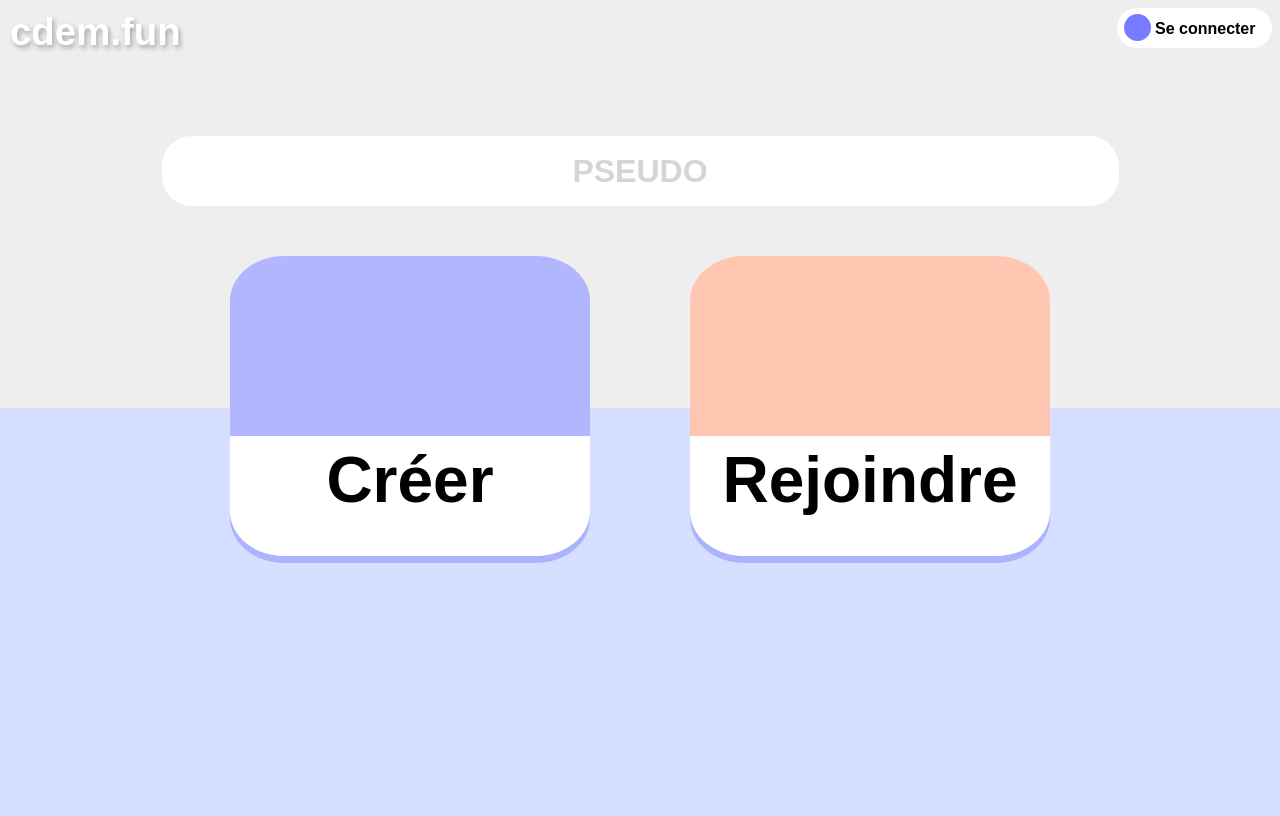
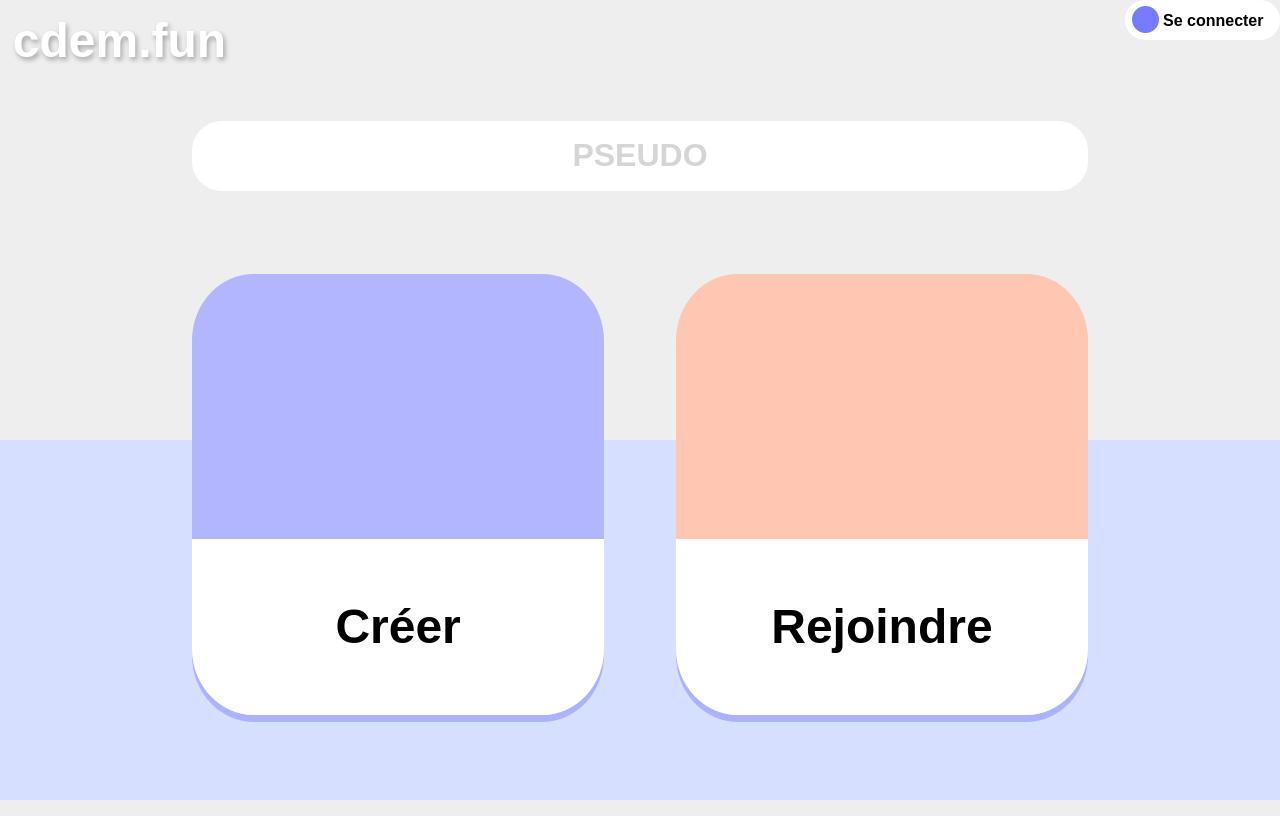
Before and after one commit to Lurius-tharn/CDEM, a PHP site: page / in a window 1280 px wide. Run offline with PHP 8.4, Linux system fonts and the light colour scheme.

Commit message:
lastupdate
de clement

```diff
--- a/public/css/style.css
+++ b/public/css/style.css
@@ -1,28 +1,45 @@
-body{
-  background: rgb(214,223,255);
-  background: linear-gradient(0deg, rgba(214,223,255,1) 0%, rgba(214,223,255,1) 50%, rgba(238,238,238,1) 50%);
-  max-width: 100vw;
-  height: 100vh;
+html {
+  min-height: 100%;
+  background: rgb(214, 223, 255);
+  background: linear-gradient(0deg, rgba(214, 223, 255, 1) 0%, rgba(214, 223, 255, 1) 45%, rgba(238, 238, 238, 1) 45%);
+  background-size: 100% 100%;
+  background-repeat: no-repeat;
+  overflow: scroll;
+  position: relative;
+  display: flex;
 }
-a,p ,::placeholder{
+
+body {
+  flex: 1;
+  margin: 0;
+  display: flex;
+  flex-direction: column;
+  row-gap: 5%;
+}
+
+a, p, ::placeholder {
   font-family: 'Montserrat', sans-serif;
   font-weight: 800;
   text-decoration: none;
 }
-::placeholder{
+
+::placeholder {
   color: #d5d5d5;
 }
-#container{
+
+header {
   display: flex;
   justify-content: space-between;
 }
-#connect{
+
+#connect {
   width: 155px;
   background: white;
   border-radius: 30px;
   height: 40px;
 }
-#round{
+
+#round {
   width: 15px;
   height: 15px;
   padding: 6px;
@@ -32,7 +49,8 @@ a,p ,::placeholder{
   position: relative;
   left: 7px;
 }
-#connect a{
+
+#connect a {
   position: relative;
   text-decoration: none;
   font-size: 1rem;
@@ -42,63 +60,91 @@ a,p ,::placeholder{
   color: #000;
   white-space: nowrap;
 }
-#logo{
+
+#logo {
   outline: none;
   text-decoration: none;
   color: white;
-  font-size: 2.4rem;
+  font-size: 3rem;
   font-weight: bold;
-  padding: 2px;
-  text-shadow: 2px 3px 5px rgba(0,0,0,0.3);
+  padding: 1%;
+  text-shadow: 2px 3px 5px rgba(0, 0, 0, 0.3);
 }
-#container2{
-  top: 80px;
+
+
+.container{
+  display: flex;
+  justify-content: center;
+  flex: 1;
+  flex-wrap: wrap;
+}
+
+#container2 {
   display: flex;
   flex-direction: column;
-  width:100%;
-  align-items: center;
-  position: relative;
+  width: 70%;
+  row-gap: 13%;
 }
-.blocks{
+
+.blocks {
+  flex: auto;
   display: flex;
+  column-gap: 8%;
 }
-.block{
-  margin: 50px;
-  height: 300px;
-  width: 360px;
+
+.block {
+  display: flex;
+  flex-direction: column-reverse;
+  justify-content: flex-end;
+  flex: 1;
   border-style: none;
   border-radius: 15%;
-  box-shadow: 0px 7px  rgba(0, 0, 255, .2);
+  box-shadow: 0px 7px rgba(0, 0, 255, .2);
   transition-duration: 1000ms;
   transform: scale(1);
+  margin-bottom: 5%;
 }
-.block:hover{
+
+.block:hover {
   transition-duration: 1000ms;
-  -moz-transform:scale(1.1);
-  -webkit-transform:scale(1.1);
-  -ms-transform:scale(1.1);
-  -o-transform:scale(1.1);
-  transform:scale(1.1);
+  -moz-transform: scale(1.1);
+  -webkit-transform: scale(1.1);
+  -ms-transform: scale(1.1);
+  -o-transform: scale(1.1);
+  transform: scale(1.1);
 }
-.create{
-  background: rgb(255,255,255);
-  background: linear-gradient(0deg, rgba(255,255,255,1) 40%, rgba(255,255,255,1) 40%, rgba(177,182,255,1) 40%);
+
+.create {
+  background: rgb(255, 255, 255);
+  background: linear-gradient(0deg, rgba(255, 255, 255, 1) 40%, rgba(255, 255, 255, 1) 40%, rgba(177, 182, 255, 1) 40%);
 }
-.join{
-  background: rgb(255,255,255);
-  background: linear-gradient(0deg, rgba(255,255,255,1) 40%, rgba(255,255,255,1) 40%, rgba(255,198,177,1) 40%);
+
+.join {
+  background: rgb(255, 255, 255);
+  background: linear-gradient(0deg, rgba(255, 255, 255, 1) 40%, rgba(255, 255, 255, 1) 40%, rgba(255, 198, 177, 1) 40%);
 }
-.block p{
+
+.block p {
+  margin: auto;
   text-align: center;
-  top: 41%;
-  position: relative;
   color: black;
-  font-size: 4rem;
+  font-size: 4.5em;
   outline: none;
 }
-#pseudo{
+
+.block .plein {
+  flex: 4;
+  display: flex;
+  justify-content: center;
+}
+.block .vide {
+  flex: 6;
+}
+
+#pseudo {
+  margin: auto;
   height: 50px;
-  width: 957px;
+  width: 100%;
   border-style: none;
   border-radius: 30px;
   text-align: center;
@@ -107,6 +153,28 @@ a,p ,::placeholder{
   background-color: white;
   padding: 10px 0px 10px;
 }
-#pseudo:focus{
-  border: 2px solid rgba(177,182,255,1);
+
+#pseudo:focus {
+  border: 2px solid rgba(177, 182, 255, 1);
 }
+
+@media all and (max-width: 2000px)
+{
+  .block p {
+    font-size: 3em;
+  }
+}
+
+@media all and (max-width: 1024px)
+{
+  .block p {
+    font-size: 2em;
+  }
+}
+
+@media all and (max-width: 700px)
+{
+  .block p {
+    font-size: 1.5em;
+  }
+}
--- a/view/frontend/homeView.php
+++ b/view/frontend/homeView.php
@@ -6,11 +6,13 @@
 
   <div class="blocks">
     <a class = "block create element" href = "index.php?action=create">
-      <p>Créer</p>
+    <div class="plein"><p>Créer</p></div>
+      <div class="vide"></div>
     </a>
 
     <a class = "block join element" href = "index.php?action=join"   >
-      <p>Rejoindre</p>
+      <div class="plein"><p>Rejoindre</p></div>
+      <div class="vide"></div>
     </a>
   </div>
 </div>
--- a/view/frontend/template.php
+++ b/view/frontend/template.php
@@ -1,5 +1,6 @@
 <!DOCTYPE html>
 <html>
+
 <head>
     <meta charset="utf-8" />
     <title><?= $title ?></title>
@@ -9,14 +10,22 @@
 
 
 <body>
-        <div id ="container">
+    <header>
         <a id="logo" href="index.php"> cdem.fun</a>
-            <div id ="connect">
-                <div id = "round">
-                    <a href ="Connect.php">Se connecter</a>
+        <div id="connect">
+            <div id="round">
+                <a href="Connect.php">Se connecter</a>
             </div>
         </div>
+    </header>
+
+    <div class="container">
+        <?= $content ?>
     </div>
-        <?= $content ?>
+
+    <footer>
+
+    </footer>
 </body>
+
 </html>
```
Lines whose indentation alone changed are shown as unchanged.
